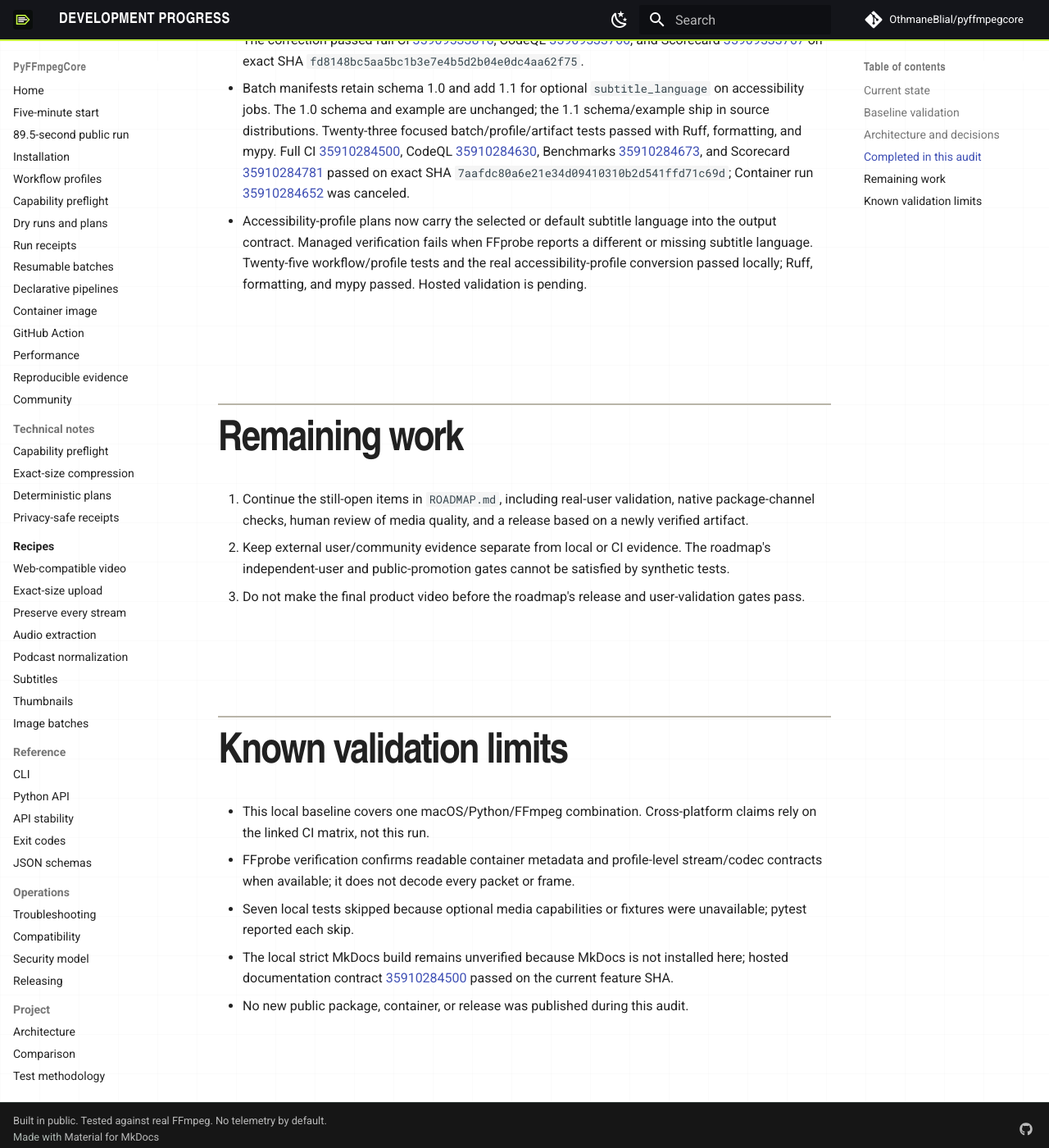
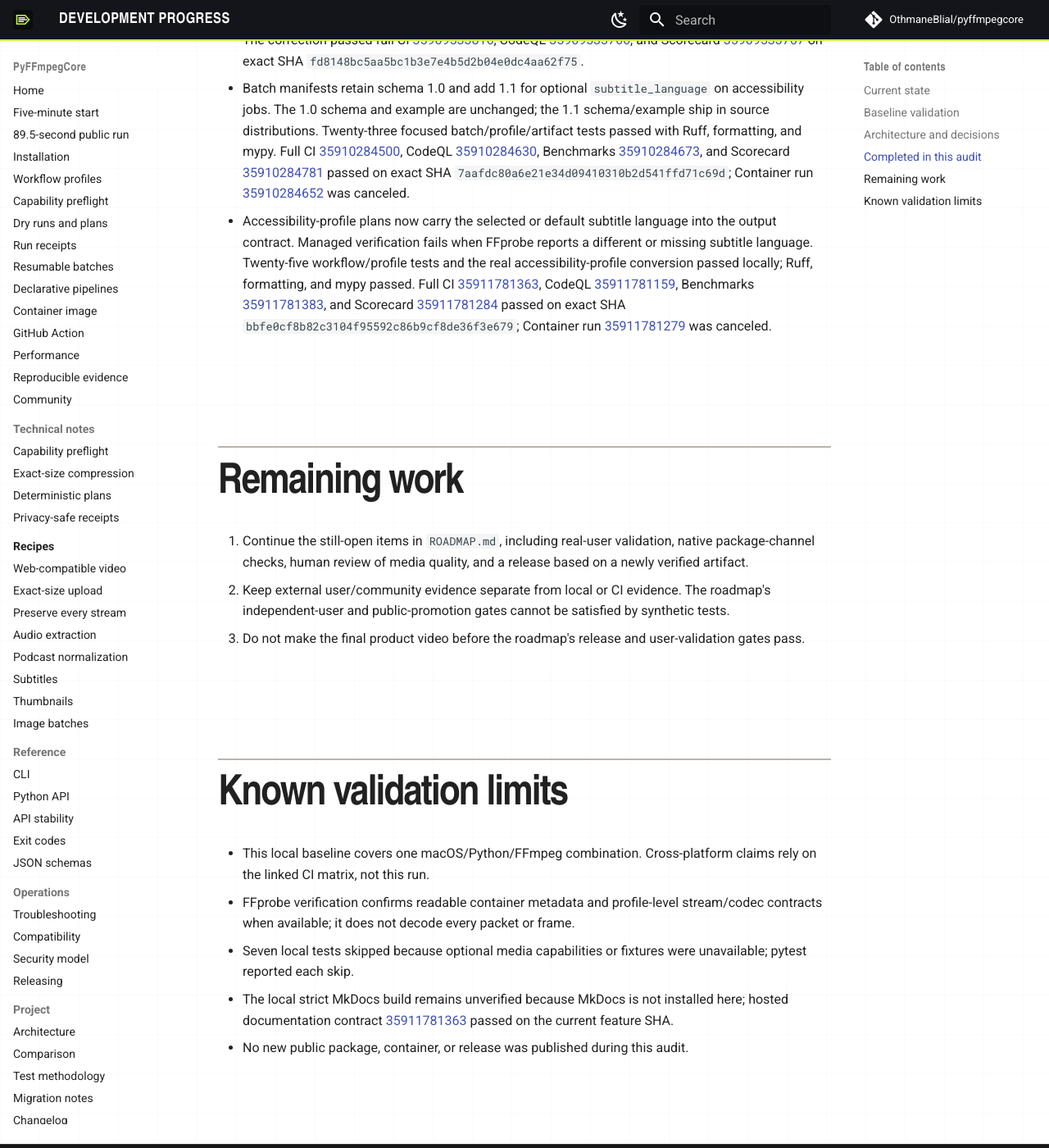
Before and after one commit to OthmaneBlial/pyffmpegcore, an MkDocs documentation site: the page built from docs/PROGRESS.md, in a window 1280 px wide and 1400 px high, scrolled down 6325 px. Shown: the whole window at 82% size. Built offline with MkDocs 1.6.1 and Material for MkDocs 9.7.7, drawn with Linux system fonts in a browser that asks for light colours; comment, search, counter and statistics services are not loaded.

Commit message:
docs: record subtitle verification proof

```diff
--- a/docs/PROGRESS.md
+++ b/docs/PROGRESS.md
@@ -82,7 +82,7 @@
 - Managed `--preserve-all-streams` execution now compares FFprobe input/output stream type, codec, and language. Mismatches fail validation; remote or unprobeable inputs are marked unverified. Receipts retain the comparison. Twenty-two focused workflow, receipt, and real-media tests passed after removing a duplicate real FFmpeg run; Ruff, formatting, mypy, generated docs, and Markdown link checks passed locally. Hosted CI [35907960924](https://github.com/OthmaneBlial/pyffmpegcore/actions/runs/35907960924), CodeQL [35907960875](https://github.com/OthmaneBlial/pyffmpegcore/actions/runs/35907960875), Benchmarks [35907961148](https://github.com/OthmaneBlial/pyffmpegcore/actions/runs/35907961148), and Scorecard [35907961040](https://github.com/OthmaneBlial/pyffmpegcore/actions/runs/35907961040) passed on exact SHA `0c395e438c5d97bb4e14cf80e2e1c7da74f7dd8d`; Container run [35907960958](https://github.com/OthmaneBlial/pyffmpegcore/actions/runs/35907960958) was canceled.
 - Hosted full CI [35908733776](https://github.com/OthmaneBlial/pyffmpegcore/actions/runs/35908733776) exposed a preservation assertion attached to a default-mapped conversion. It now lives in the existing preserve-all real-media test; that focused test passes locally. The correction passed full CI [35909533816](https://github.com/OthmaneBlial/pyffmpegcore/actions/runs/35909533816), CodeQL [35909533766](https://github.com/OthmaneBlial/pyffmpegcore/actions/runs/35909533766), and Scorecard [35909533767](https://github.com/OthmaneBlial/pyffmpegcore/actions/runs/35909533767) on exact SHA `fd8148bc5aa5bc1b3e7e4b5d2b04e0dc4aa62f75`.
 - Batch manifests retain schema 1.0 and add 1.1 for optional `subtitle_language` on accessibility jobs. The 1.0 schema and example are unchanged; the 1.1 schema/example ship in source distributions. Twenty-three focused batch/profile/artifact tests passed with Ruff, formatting, and mypy. Full CI [35910284500](https://github.com/OthmaneBlial/pyffmpegcore/actions/runs/35910284500), CodeQL [35910284630](https://github.com/OthmaneBlial/pyffmpegcore/actions/runs/35910284630), Benchmarks [35910284673](https://github.com/OthmaneBlial/pyffmpegcore/actions/runs/35910284673), and Scorecard [35910284781](https://github.com/OthmaneBlial/pyffmpegcore/actions/runs/35910284781) passed on exact SHA `7aafdc80a6e21e34d09410310b2d541ffd71c69d`; Container run [35910284652](https://github.com/OthmaneBlial/pyffmpegcore/actions/runs/35910284652) was canceled.
-- Accessibility-profile plans now carry the selected or default subtitle language into the output contract. Managed verification fails when FFprobe reports a different or missing subtitle language. Twenty-five workflow/profile tests and the real accessibility-profile conversion passed locally; Ruff, formatting, and mypy passed. Hosted validation is pending.
+- Accessibility-profile plans now carry the selected or default subtitle language into the output contract. Managed verification fails when FFprobe reports a different or missing subtitle language. Twenty-five workflow/profile tests and the real accessibility-profile conversion passed locally; Ruff, formatting, and mypy passed. Full CI [35911781363](https://github.com/OthmaneBlial/pyffmpegcore/actions/runs/35911781363), CodeQL [35911781159](https://github.com/OthmaneBlial/pyffmpegcore/actions/runs/35911781159), Benchmarks [35911781383](https://github.com/OthmaneBlial/pyffmpegcore/actions/runs/35911781383), and Scorecard [35911781284](https://github.com/OthmaneBlial/pyffmpegcore/actions/runs/35911781284) passed on exact SHA `bbfe0cf8b82c3104f95592c86b9cf8de36f3e679`; Container run [35911781279](https://github.com/OthmaneBlial/pyffmpegcore/actions/runs/35911781279) was canceled.
 
 ## Remaining work
 
@@ -95,5 +95,5 @@
 - This local baseline covers one macOS/Python/FFmpeg combination. Cross-platform claims rely on the linked CI matrix, not this run.
 - FFprobe verification confirms readable container metadata and profile-level stream/codec contracts when available; it does not decode every packet or frame.
 - Seven local tests skipped because optional media capabilities or fixtures were unavailable; pytest reported each skip.
-- The local strict MkDocs build remains unverified because MkDocs is not installed here; hosted documentation contract [35910284500](https://github.com/OthmaneBlial/pyffmpegcore/actions/runs/35910284500) passed on the current feature SHA.
+- The local strict MkDocs build remains unverified because MkDocs is not installed here; hosted documentation contract [35911781363](https://github.com/OthmaneBlial/pyffmpegcore/actions/runs/35911781363) passed on the current feature SHA.
 - No new public package, container, or release was published during this audit.
```
